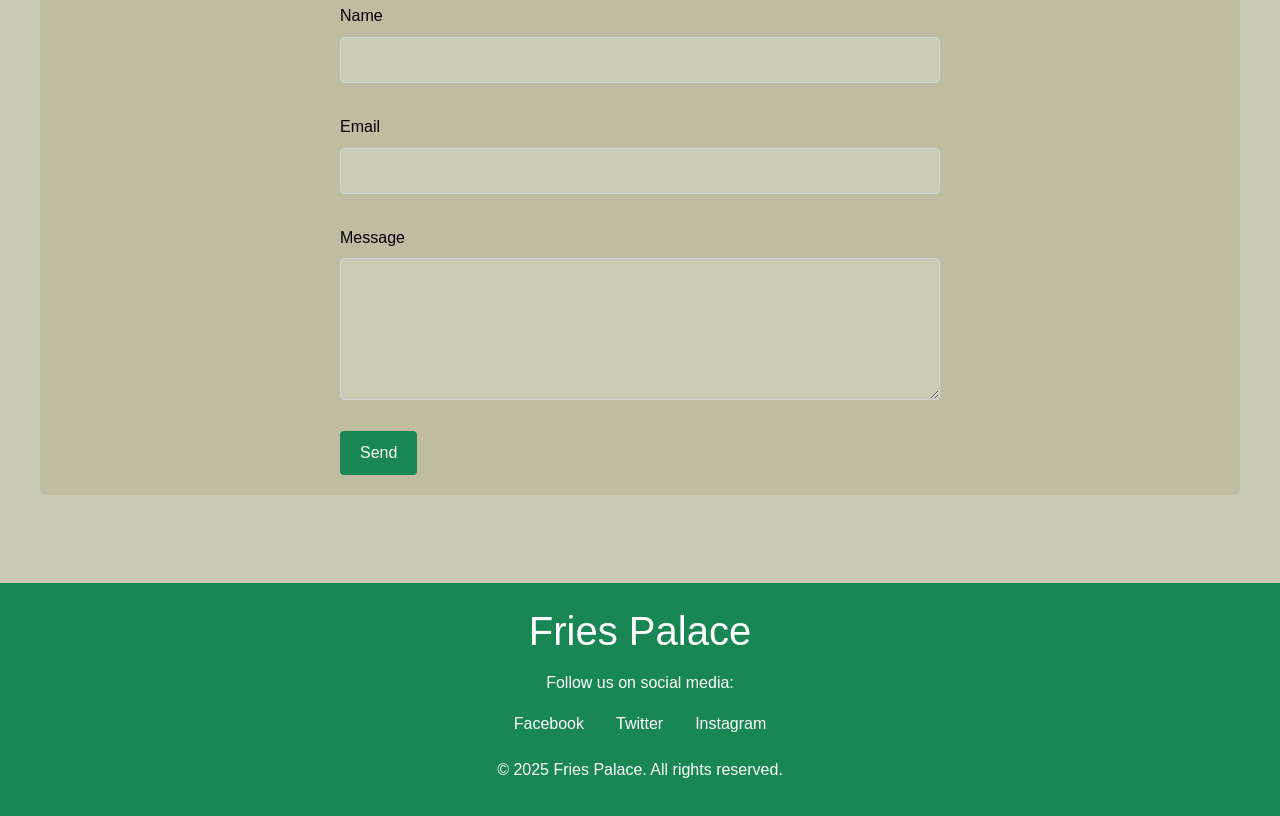
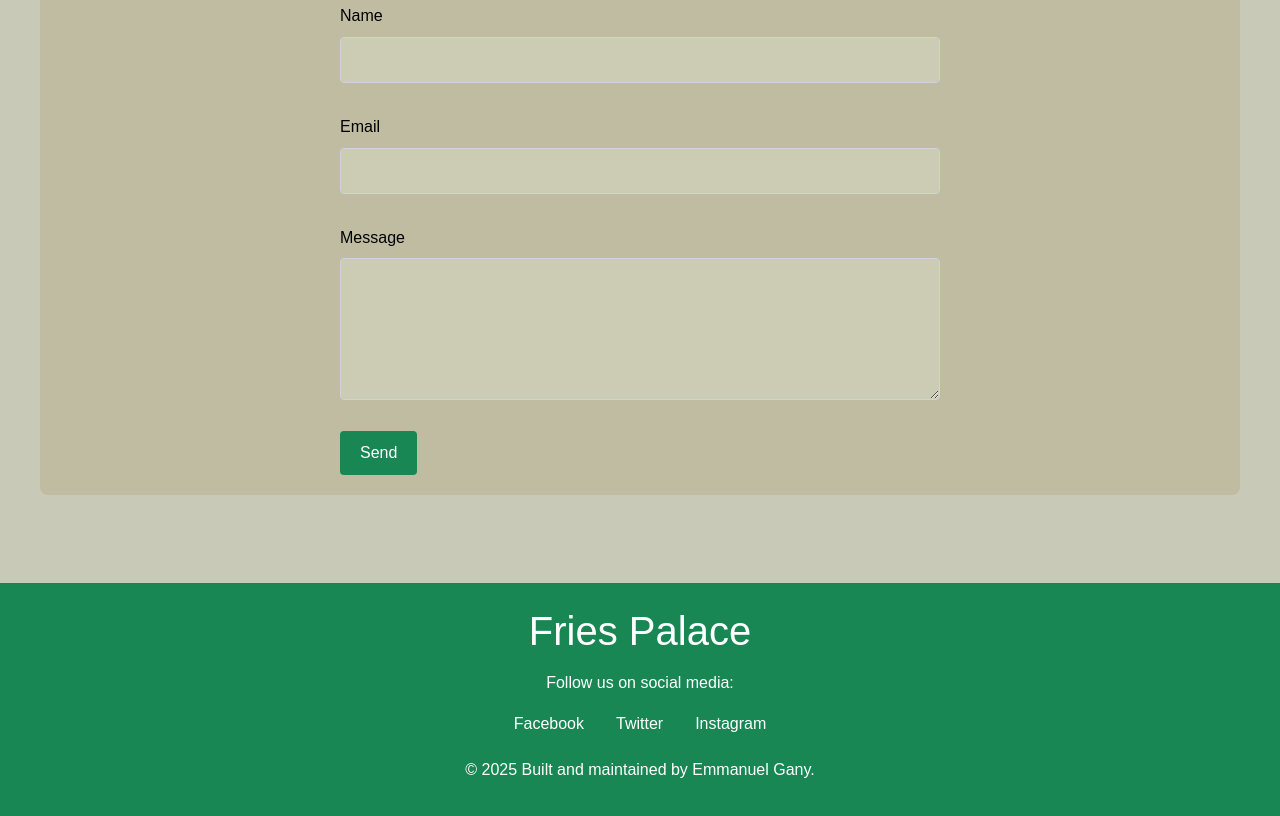
Before and after one commit to cublex01/pata-palace, a plain HTML site: page index.html in a window 1280 px wide. Shown: the part 2069-2885 px from the top of the page. Drawn offline with nearby package versions, Linux system fonts and the light colour scheme; files whose address does not match are found by name.

```diff
--- a/index.html
+++ b/index.html
@@ -139,7 +139,7 @@
             <a href="#" class="btn">Twitter</a>
             <a href="#" class="btn">Instagram</a>
         </div>
-        <p>&copy; 2025 Fries Palace. All rights reserved.</p>
+        <p>&copy; 2025 Built and maintained by Emmanuel Gany.</p>
     </div>
 </footer>
 
@@ -357,4 +357,5 @@
 <script src="cart.js"></script>
 <script src="emailHandler.js"></script>
 </body>
+
 </html>
```
